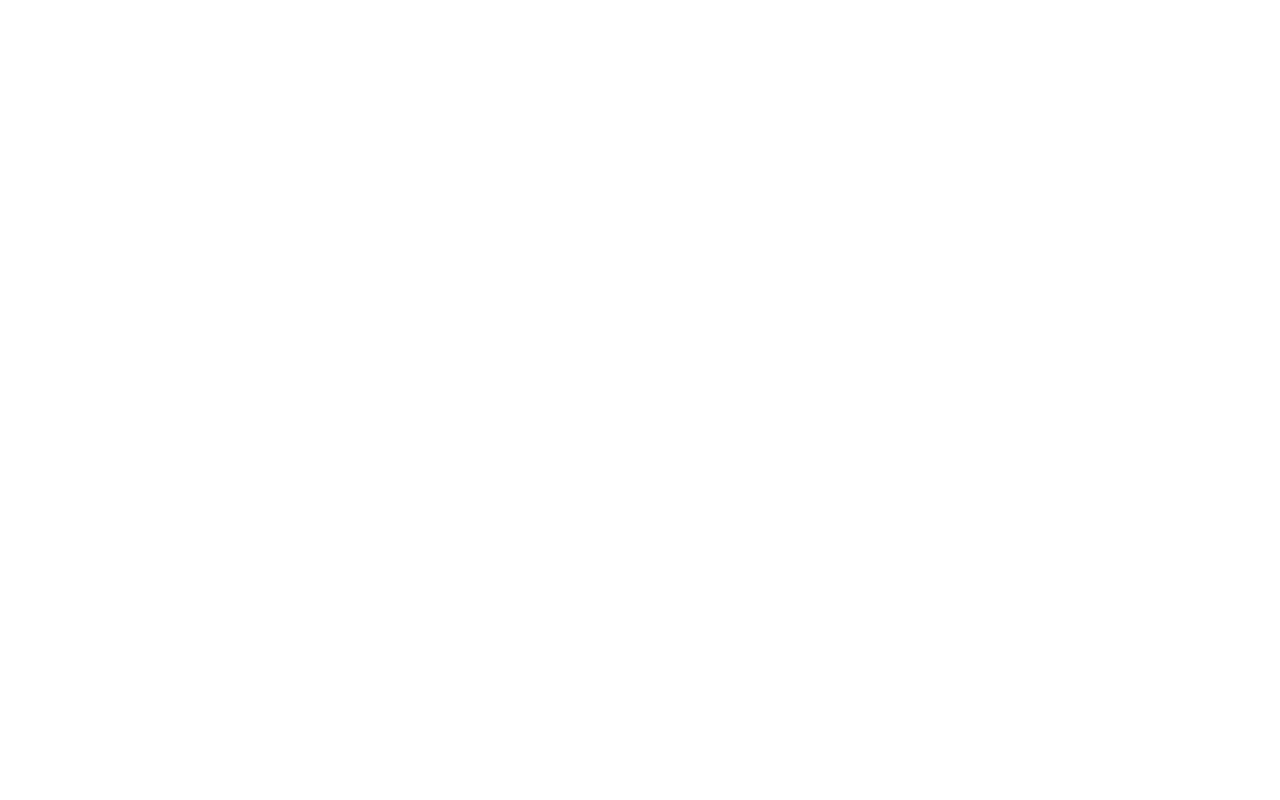
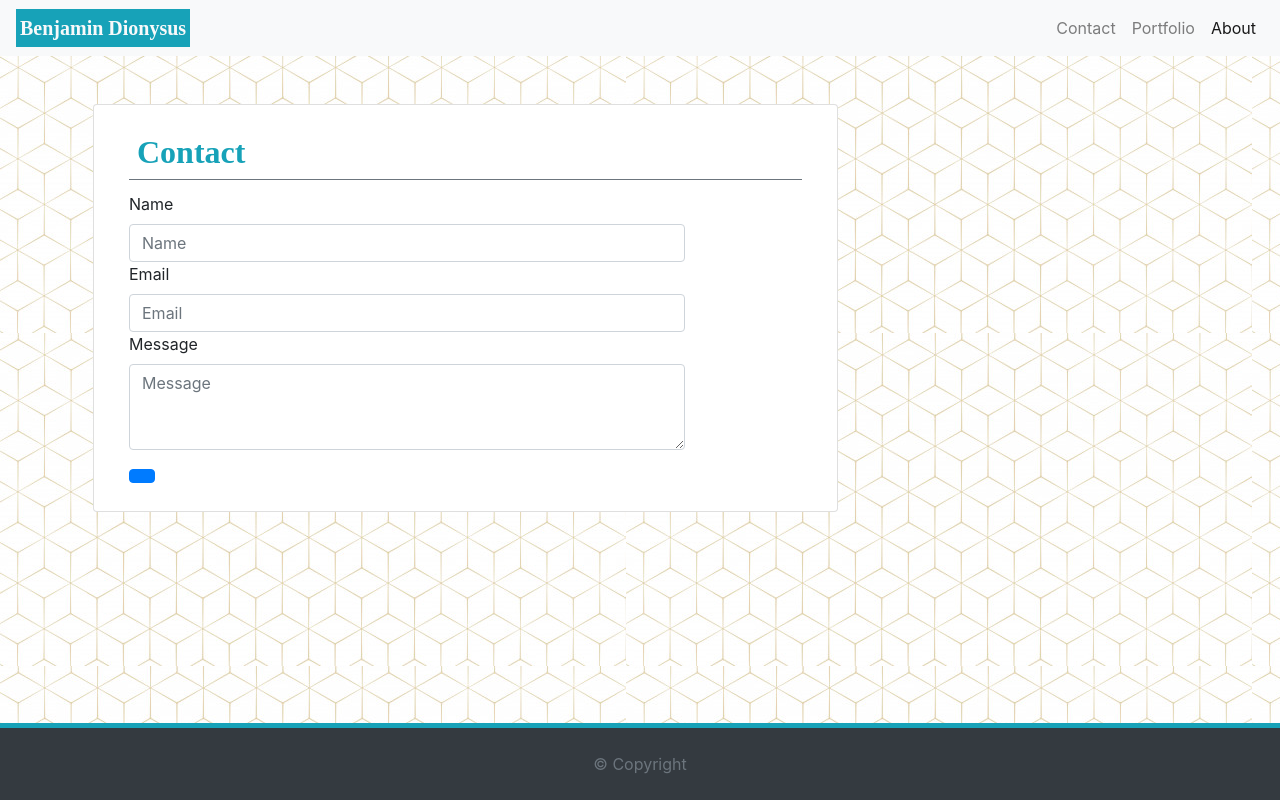
Before and after one commit to B-Dionysus/homework2-portfolio, a plain HTML site: page contact.html in a window 1280 px wide. Drawn offline with nearby package versions, Linux system fonts and the light colour scheme.

Commit message:
Fixed footer, started working on contact form

```diff
--- a/contact.html
+++ b/contact.html
@@ -0,0 +1,72 @@
+<!DOCTYPE html>
+<html lang="en" class="h-100">
+    <!-- Huh. The footer only truly works if this h-100 class is set on <HTML>?!? -->
+<head>
+    <meta charset="UTF-8">
+    <meta name="viewport" content="width=device-width, initial-scale=1.0">
+    <title>Portfolio</title>
+    <!-- Reset css (https://meyerweb.com/eric/tools/css/reset/) -->
+    <link rel="stylesheet" href="./Assets/css/reset.css">
+    <!-- CSS for the Bootstrap 4.5.2 -->
+    <link rel="stylesheet" href="https://stackpath.bootstrapcdn.com/bootstrap/4.5.2/css/bootstrap.min.css" integrity="sha384-JcKb8q3iqJ61gNV9KGb8thSsNjpSL0n8PARn9HuZOnIxN0hoP+VmmDGMN5t9UJ0Z" crossorigin="anonymous">
+    <!-- JS, Popper.js, and jQuery for Bootstrap-->
+    <script src="https://code.jquery.com/jquery-3.5.1.slim.min.js" integrity="sha384-DfXdz2htPH0lsSSs5nCTpuj/zy4C+OGpamoFVy38MVBnE+IbbVYUew+OrCXaRkfj" crossorigin="anonymous"></script>
+    <script src="https://cdn.jsdelivr.net/npm/popper.js@1.16.1/dist/umd/popper.min.js" integrity="sha384-9/reFTGAW83EW2RDu2S0VKaIzap3H66lZH81PoYlFhbGU+6BZp6G7niu735Sk7lN" crossorigin="anonymous"></script>
+    <script src="https://stackpath.bootstrapcdn.com/bootstrap/4.5.2/js/bootstrap.min.js" integrity="sha384-B4gt1jrGC7Jh4AgTPSdUtOBvfO8shuf57BaghqFfPlYxofvL8/KUEfYiJOMMV+rV" crossorigin="anonymous"></script>
+    <!-- Custom css -->
+    <link rel="stylesheet" href="./Assets/css/style.css">
+</head>
+<body class="d-flex flex-column h-100 myBackground ">
+    <navbar class="navbar navbar-expand-md navbar-light bg-light">
+        <a id="navBarTitle" class="navbar-brand text-light p-1 bg-info font-weight-bold" href="#">Benjamin Dionysus</a>
+        <button class="navbar-toggler" type="button" data-toggle="collapse" data-target="#navbarSupportedContent" aria-controls="navbarSupportedContent" aria-expanded="false" aria-label="Toggle navigation">
+            <span class="navbar-toggler-icon"></span></button>
+        <div class="collapse navbar-collapse" id="topNavBar">
+            <ul class="navbar-nav ml-auto">
+            <li class="nav-item">
+            <a class="nav-link" href="#">Contact <span class="sr-only">(current)</span></a>
+            </li>
+            <li class="nav-item">
+            <a class="nav-link" href="./portfolio.html">Portfolio</a>
+            </li>
+            <li class="nav-item active">
+            <a class="nav-link" href="./index.html">About</a>
+            </li>
+
+            </ul>
+        </div>
+    </navbar>
+    <div class="container mb-4">
+        <div class="row mt-5 ml-2 ">
+            <div class="card col-8">
+                <div class="card-body ">
+                    <h2 id="about" class="card-title text-info font-weight-bold border-secondary border-bottom p-2">Contact</h2>
+                    <div class="row">
+                        <div class="form-group col-10">
+                            <label>Name</label>
+                            <input type="text" id="name" class="form-control"  placeholder="Name">
+                            <label>Email</label>
+                            <input type="email" id="email" class="form-control" placeholder="Email">
+                            <label>Message</label>
+                            <textarea type="message" id="message" rows="3" class="form-control" placeholder="Message"></textarea>
+                        </div>
+                        <div class="col-2">
+                          <!-- This space intentionally left blank -->
+                        </div>
+                    </div>
+                    <div class="row">
+                        <div class="col">
+                            <button type="submit" class="btn btn-primary mb-2"></button>
+                        </div>
+                    </div>
+                </div>
+            </div>
+        </div>
+    </div>
+<!-- For some reason, the footer is hanging out a bit above the bottom, but only in large mode -->
+    <footer class="footer mt-auto py-3 bg-dark border-info p-4 text-center text-muted">
+        &#169; Copyright
+    </footer>
+
+</body>
+</html>
```
Also changed, not shown: index.html (+11 -8 lines).
